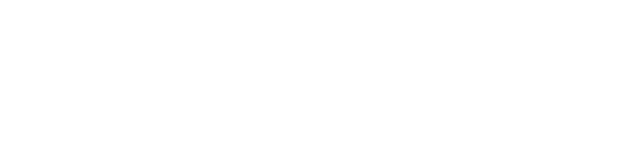
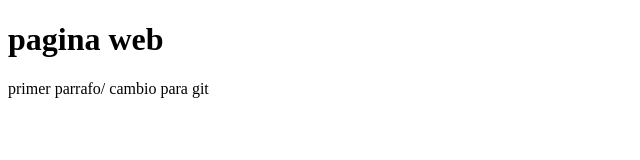
Before and after one commit to SantiSog72/mi-proyecto, a plain HTML site: page index.html in a window 1280 px wide. Shown: the whole page, without its empty margins (0-640 px from the left). Drawn offline with Linux system fonts and the light colour scheme.

Commit message:
se agrego un titulo y un parrafo al html

```diff
--- a/index.html
+++ b/index.html
@@ -7,6 +7,7 @@
     <title>Document</title>
 </head>
 <body>
-
+    <h1>pagina web</h1>
+    <p>primer parrafo/ cambio para git</p>
 </body>
 </html>
```
